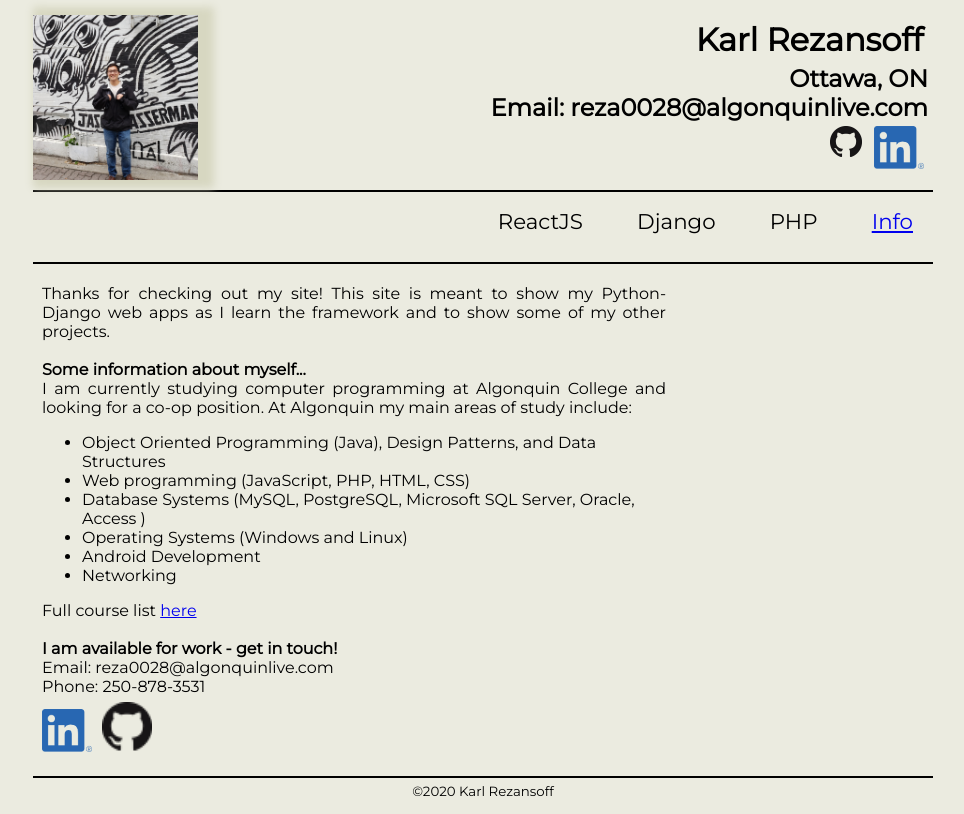
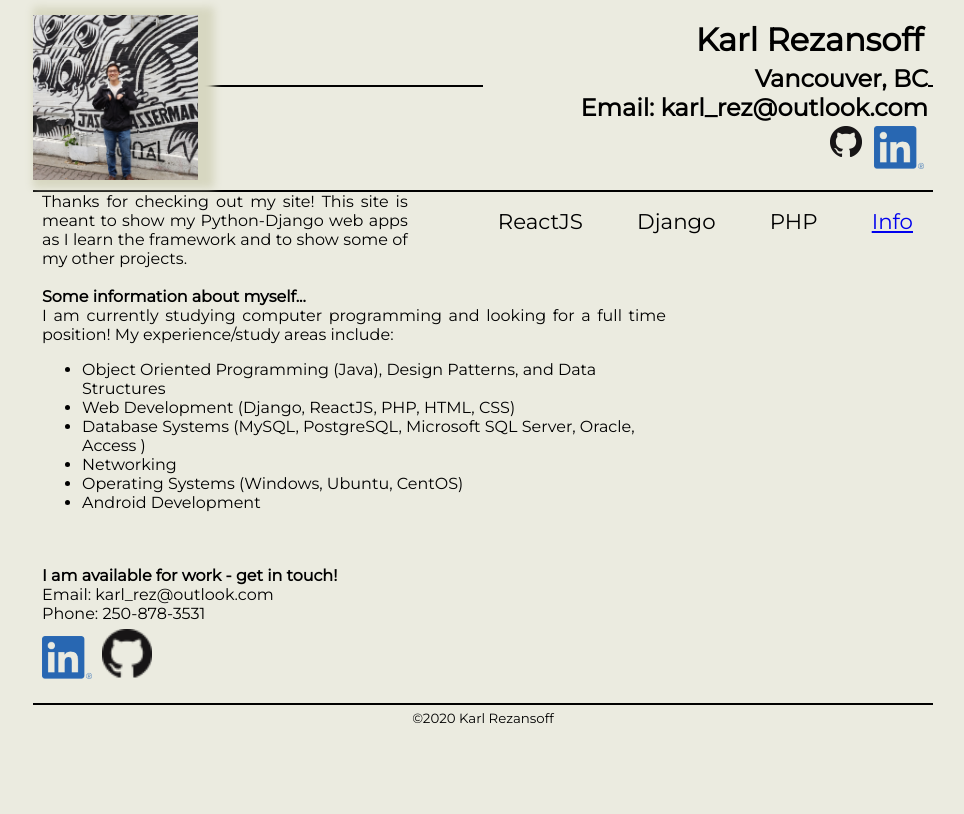
Before and after one commit to karlrez/karls-site, a Django app: page / in a window 1280 px wide. Shown: the whole page, without its empty margins (157-1121 px from the left). After the commit the page ends 723 px from the top, so only its background shows below. Run offline with Django 3.2, Linux system fonts and the light colour scheme.

Commit message:
some updates to main page

```diff
--- a/karls-site-master/mysite/static/css/base.css
+++ b/karls-site-master/mysite/static/css/base.css
@@ -21,6 +21,7 @@ header{
   width: 100%;
   height: 175px;
   border-bottom: 2px solid #000000;
+  float: right;
 }
 
 header img{
--- a/karls-site-master/mysite/templates/meme_review/bio.html
+++ b/karls-site-master/mysite/templates/meme_review/bio.html
@@ -8,21 +8,21 @@ Thanks for checking out my site!
 This site is meant to show my Python-Django web apps as I learn the framework and to show some of my other projects. <br><br>
 
 <strong>Some information about myself...</strong> <br>
-I am currently studying computer programming at Algonquin College and looking for a co-op position.
+I am currently studying computer programming and looking for a full time position!
 
-At Algonquin my main areas of study include:
+My experience/study areas include:
 <ul>
   <li>Object Oriented Programming (Java), Design Patterns, and Data Structures</li>
-  <li>Web programming (JavaScript, PHP, HTML, CSS)</li>
+  <li>Web Development (Django, ReactJS, PHP, HTML, CSS)</li>
   <li>Database Systems (MySQL, PostgreSQL, Microsoft SQL Server, Oracle, Access )</li>
-  <li>Operating Systems (Windows and Linux)</li>
+  <li>Networking</li>
+  <li>Operating Systems (Windows, Ubuntu, CentOS)</li>
   <li>Android Development</li>
-  <li>Networking</li>
 </ul>
-Full course list <a href="https://www.algonquincollege.com/sat/program/computer-programmer/#courses">here</a><br><br>
+<br><br>
 
 <strong>I am available for work - get in touch!</strong><br>
-Email: reza0028@algonquinlive.com <br>
+Email: karl_rez@outlook.com <br>
 Phone: 250-878-3531 <br>
 <a href= 'https://ca.linkedin.com/in/karlrezansoff' target="_blank"><img src="{% static "LI-In-Bug.png" %}" alt="linkedin" style="padding:6px 6px 0 0; width:50px; height:auto"></a>
 <a href= 'https://github.com/karlrez' target="_blank"><img src="{% static "GitHub-Mark-32px.png" %}" alt="github" style="padding:6px 6px 0 0; width:50px; height:auto"></a>
--- a/karls-site-master/mysite/templates/mysite/base.html
+++ b/karls-site-master/mysite/templates/mysite/base.html
@@ -19,8 +19,9 @@
           alt="picture not available"></a>
       <div id="title">
         <h1>Karl Rezansoff</h1>
-        <h2>Ottawa, ON</h2>
-        <h2>Email: reza0028@algonquinlive.com</h2>
+        <h2>Vancouver, BC</h2>
+        <h2>&nbsp;&nbsp;&nbsp;&nbsp;&nbsp;&nbsp;Email: karl_rez@outlook.com</h2>
+
         <br><br><a href= 'https://ca.linkedin.com/in/karlrezansoff' target="_blank"><img class="icon" src="{% static "LI-In-Bug.png" %}" alt="linkedin"></a>
         <a href= 'https://github.com/karlrez' target="_blank"><img class="icon" src="{% static "GitHub-Mark-32px.png" %}" alt="github"></a>
       </div>
```
